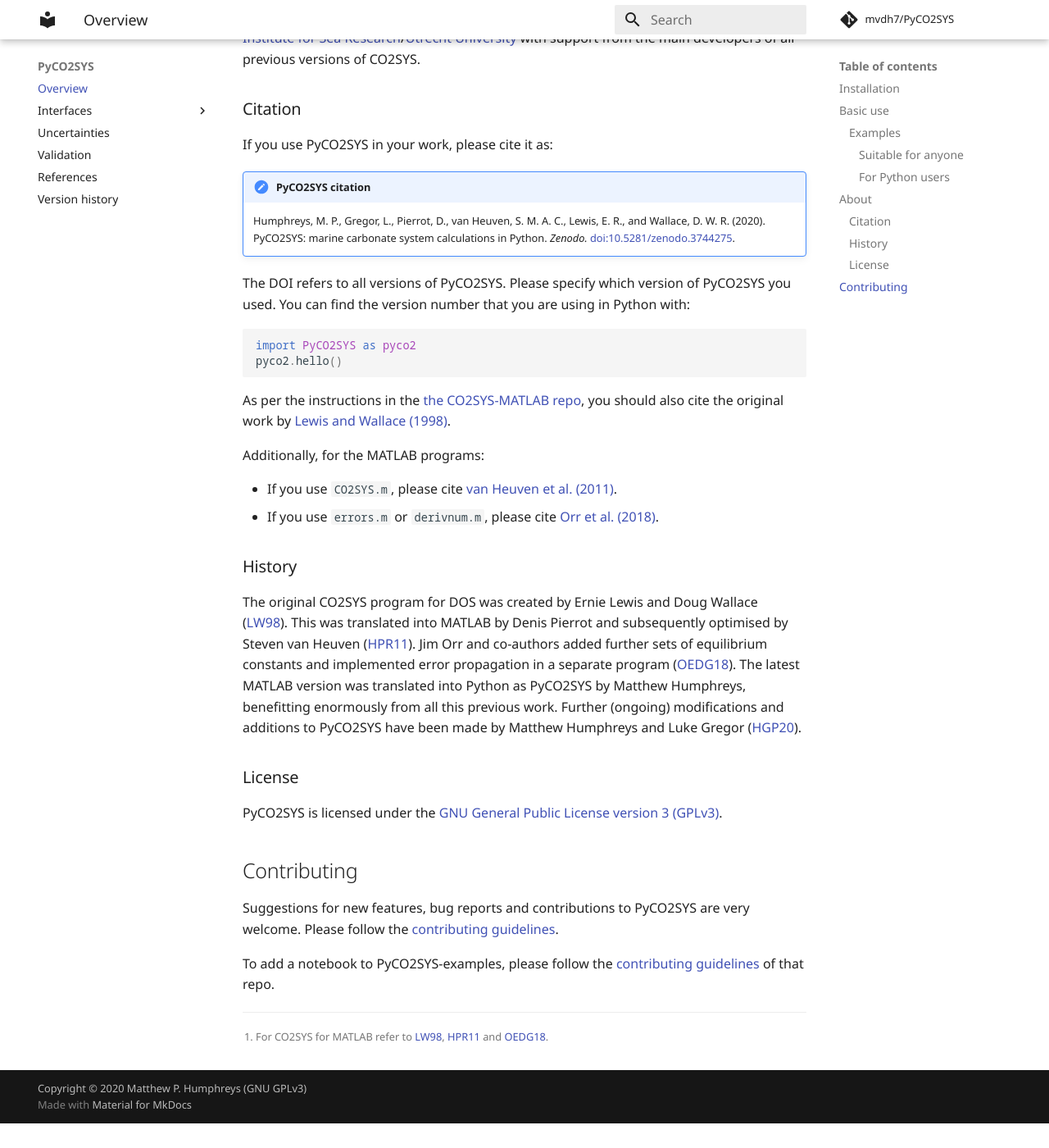
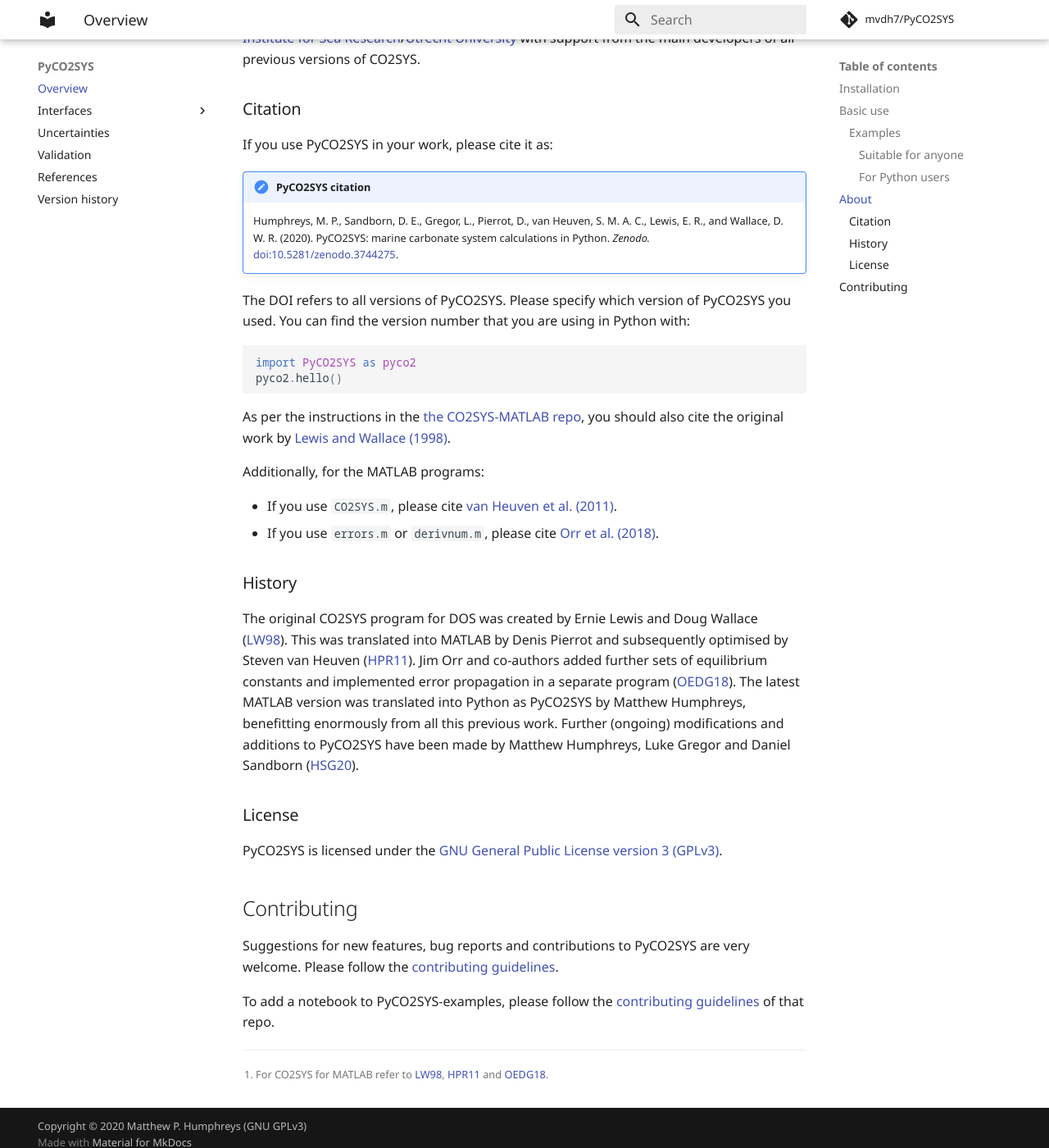
Before and after one commit to mvdh7/PyCO2SYS, an MkDocs documentation site: the page built from docs/index.md, in a window 1280 px wide and 1400 px high, scrolled down 2099 px. Shown: the whole window at 82% size. Built offline with MkDocs 1.6.1 and Material for MkDocs 9.7.7, drawn with Linux system fonts in a browser that asks for light colours; comment, search, counter and statistics services are not loaded; before the commit the page ends 3469 px from its top, so only the background shows below that.

Commit message:
Add DES credits

```diff
--- a/docs/index.md
+++ b/docs/index.md
@@ -81,7 +81,7 @@ PyCO2SYS is maintained primarily by [Dr Matthew Humphreys](https://mvdh.xyz/) of
 If you use PyCO2SYS in your work, please cite it as:
 
 !!! note "PyCO2SYS citation"
-    Humphreys, M. P., Gregor, L., Pierrot, D., van Heuven, S. M. A. C., Lewis, E. R., and Wallace, D. W. R. (2020).  PyCO2SYS: marine carbonate system calculations in Python.  *Zenodo.*  [doi:10.5281/zenodo.3744275](http://doi.org/10.5281/zenodo.3744275).
+    Humphreys, M. P., Sandborn, D. E., Gregor, L., Pierrot, D., van Heuven, S. M. A. C., Lewis, E. R., and Wallace, D. W. R. (2020).  PyCO2SYS: marine carbonate system calculations in Python.  *Zenodo.*  [doi:10.5281/zenodo.3744275](http://doi.org/10.5281/zenodo.3744275).
 
 The DOI refers to all versions of PyCO2SYS.  Please specify which version of PyCO2SYS you used.  You can find the version number that you are using in Python with:
 
@@ -98,7 +98,7 @@ Additionally, for the MATLAB programs:
 
 ### History
 
-The original CO2SYS program for DOS was created by Ernie Lewis and Doug Wallace ([LW98](refs/#l)).  This was translated into MATLAB by Denis Pierrot and subsequently optimised by Steven van Heuven ([HPR11](refs/#h)).  Jim Orr and co-authors added further sets of equilibrium constants and implemented error propagation in a separate program ([OEDG18](refs/#o)).  The latest MATLAB version was translated into Python as PyCO2SYS by Matthew Humphreys, benefitting enormously from all this previous work.  Further (ongoing) modifications and additions to PyCO2SYS have been made by Matthew Humphreys and Luke Gregor ([HGP20](refs/#h)).
+The original CO2SYS program for DOS was created by Ernie Lewis and Doug Wallace ([LW98](refs/#l)).  This was translated into MATLAB by Denis Pierrot and subsequently optimised by Steven van Heuven ([HPR11](refs/#h)).  Jim Orr and co-authors added further sets of equilibrium constants and implemented error propagation in a separate program ([OEDG18](refs/#o)).  The latest MATLAB version was translated into Python as PyCO2SYS by Matthew Humphreys, benefitting enormously from all this previous work.  Further (ongoing) modifications and additions to PyCO2SYS have been made by Matthew Humphreys, Luke Gregor and Daniel Sandborn ([HSG20](refs/#h)).
 
 ### License
 
```
Also changed, not shown: README.md (+1 -1 lines), docs/refs.md (+2 -2 lines).
